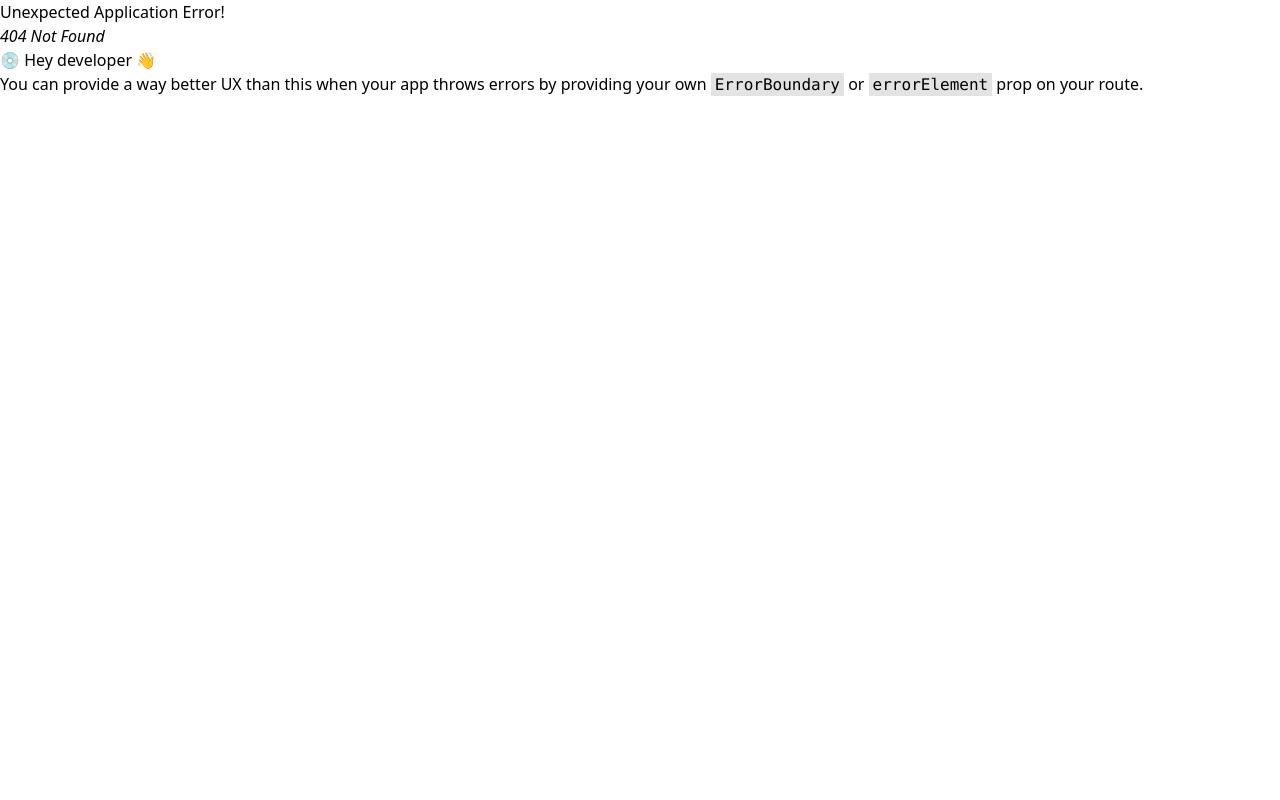
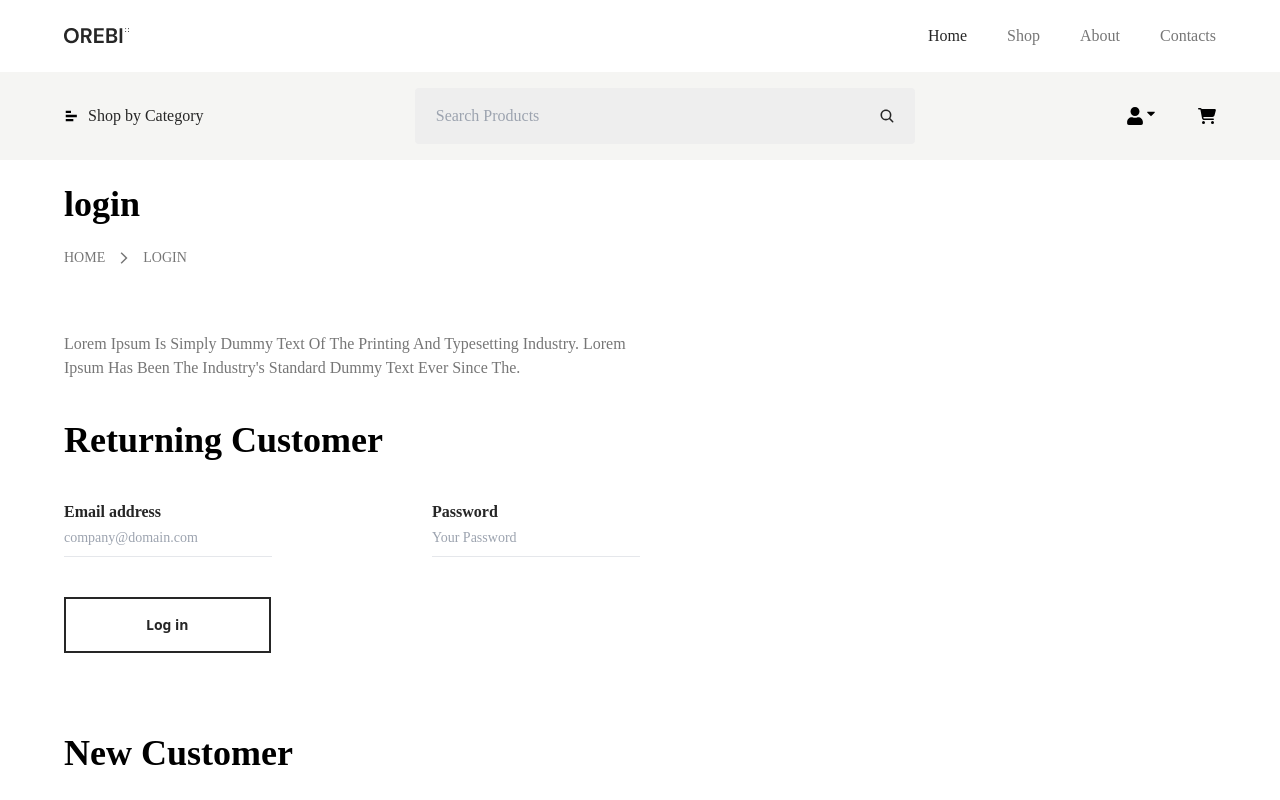
Before and after one commit to tuhinAhammed/Orebi-Ecommerce-forntend, a React app: page /login in a window 1280 px wide. Before the commit this address had no page. Shown: the top 800 px of the page. Built offline with nearby package versions, Linux system fonts and the light colour scheme; the HTML template or start-up script is replaced by a standard one.

Commit message:
Login Page Done

```diff
--- a/src/App.jsx
+++ b/src/App.jsx
@@ -12,8 +12,8 @@ function App() {
 
   return (
     <>
-     <Navbar></Navbar>
-     <Header></Header>
+     {/* <Navbar></Navbar>
+     <Header></Header> */}
     </>
   )
 }
--- a/src/components/Layout/Button.jsx
+++ b/src/components/Layout/Button.jsx
@@ -2,7 +2,7 @@ import React from 'react'
 
 const Button = ({ className , text}) => {
   return (
-    <button className={`btn px-[40px] py-[16px] text-sm font-bold ${className}`}>{text}</button>
+    <button className={`btn  py-4 text-sm font-bold border-2 border-primary transition duration-500 ease-in-out ${className}`}>{text}</button>
   )
 }
 
--- a/src/components/Layout/Input.jsx
+++ b/src/components/Layout/Input.jsx
@@ -1,9 +1,9 @@
 import React from 'react'
 
-const Input = ({inputTitle , inputPlaceholder , inpurtType }) => {
+const Input = ({inputTitle , inputPlaceholder , inpurtType , className}) => {
     return (
-        <div>
-            <p className='text-base text-primary font-dmSans '>{inputTitle}</p>
+        <div className={`${className}`}>
+            <p className='text-base text-primary font-dmSans font-bold'>{inputTitle}</p>
             <input type={inpurtType} className=' text-sm text-secondary font-dmSans focus-visible:outline-none' placeholder={inputPlaceholder} />
         </div>
     )
--- a/src/components/pages/Contacts.jsx
+++ b/src/components/pages/Contacts.jsx
@@ -24,7 +24,7 @@ const Contact = ({className}) => {
                 <Input inputTitle="Message" inputPlaceholder="Your Message here" inpurtType="text"></Input>
 
             </form>
-            <Button text="Post" className="mt-10 px-20 text-tertiary bg-primary" />
+            <Button text="Post" className="mt-10 px-20 text-tertiary bg-primary hover:bg-transparent hover:text-primary " />
             <iframe src="https://www.google.com/maps/embed?pb=!1m18!1m12!1m3!1d116833.8318784571!2d90.33728773100648!3d23.780975728736458!2m3!1f0!2f0!3f0!3m2!1i1024!2i768!4f13.1!3m3!1m2!1s0x3755b8b087026b81%3A0x8fa563bbdd5904c2!2sDhaka!5e0!3m2!1sen!2sbd!4v1715363589900!5m2!1sen!2sbd" className='w-full py-16' width="600" height="450"  allowfullscreen="" loading="lazy" referrerpolicy="no-referrer-when-downgrade"></iframe>
       </Container>
     </div>
--- /dev/null
+++ b/src/components/pages/Login.jsx
@@ -0,0 +1,33 @@
+import React from 'react'
+import Container from "../Layout/Container"
+import BreadCrums from "../Layout/BreadCrums"
+import MinTitle from '../Layout/MinTitle'
+import Title from '../Layout/Title'
+import Flex from '../Layout/Flex'
+import Input from "../Layout/Input"
+import Button from '../Layout/Button'
+const Login = ({ className }) => {
+    return (
+        <div className={`${className}`}>
+            <Container>
+                <BreadCrums className="pt-6" />
+                <MinTitle className="w-6/12 py-10 text-secondary text-base font-light capitalize" text="Lorem Ipsum is simply dummy text of the printing and typesetting industry. Lorem Ipsum has been the industry's standard dummy text ever since the."></MinTitle>
+                <Title title="Returning Customer" />
+                <div className="loginForm w-6/12">
+                    <Flex className="py-10 gap-40">
+                        <Input inputTitle="Email address" inputPlaceholder="company@domain.com" inpurtType="email" className="border-b pb-2 w-6/12" ></Input>
+                        <Input inputTitle="Password" inputPlaceholder="Your Password" inpurtType="password" className="border-b pb-2 w-6/12"></Input>
+                    </Flex>
+                    <Button text="Log in" className=" px-20 text-primary bg-transparent hover:bg-primary hover:text-tertiary " />
+                </div>
+                <div className="newCustomer py-20">
+                    <Title title="New Customer" />
+                    <MinTitle className="w-6/12 py-8 text-secondary text-base font-light capitalize" text="Lorem Ipsum is simply dummy text of the printing and typesetting industry. Lorem Ipsum has been the industry's standard dummy text ever since the."></MinTitle>
+                    <Button text="Continue" className=" px-20 text-tertiary bg-primary hover:bg-transparent hover:text-primary " />
+                </div>
+            </Container>
+        </div>
+    )
+}
+
+export default Login
--- a/src/main.jsx
+++ b/src/main.jsx
@@ -15,6 +15,7 @@ import Shop from './components/pages/Shop.jsx';
 import ProductInside from './components/pages/ProductInside.jsx';
 import About from './components/pages/About.jsx';
 import Contacts from './components/pages/Contacts.jsx';
+import Login from './components/pages/Login.jsx';
 const router = createBrowserRouter(
   createRoutesFromElements(
     <Route
@@ -26,6 +27,7 @@ const router = createBrowserRouter(
         <Route path="/product" element={<ProductInside />} />
         <Route path="/about" element={<About />} />
         <Route path="/Contacts" element={<Contacts />} />
+        <Route path="/login" element={<Login />} />
 
 
     </Route>
```
Also changed, not shown: src/components/Header/Header.jsx (+20 -20 lines).
